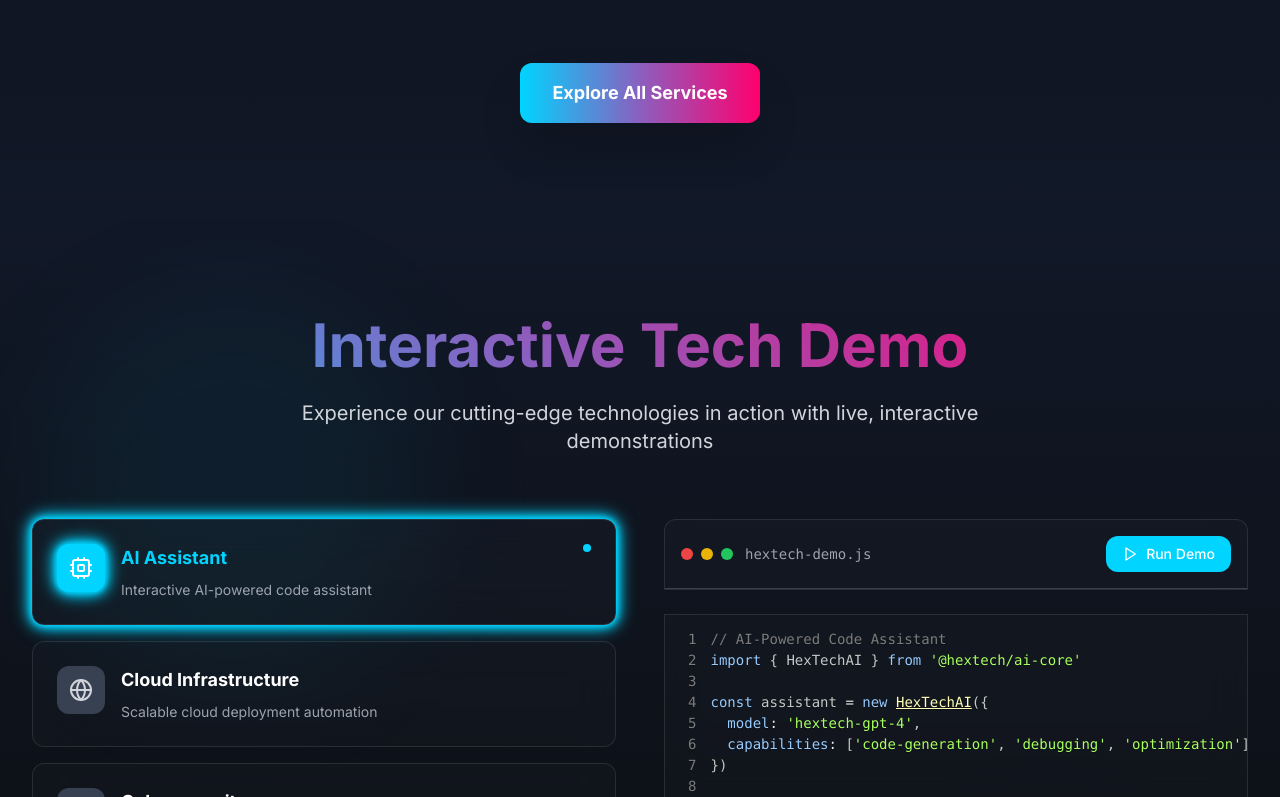
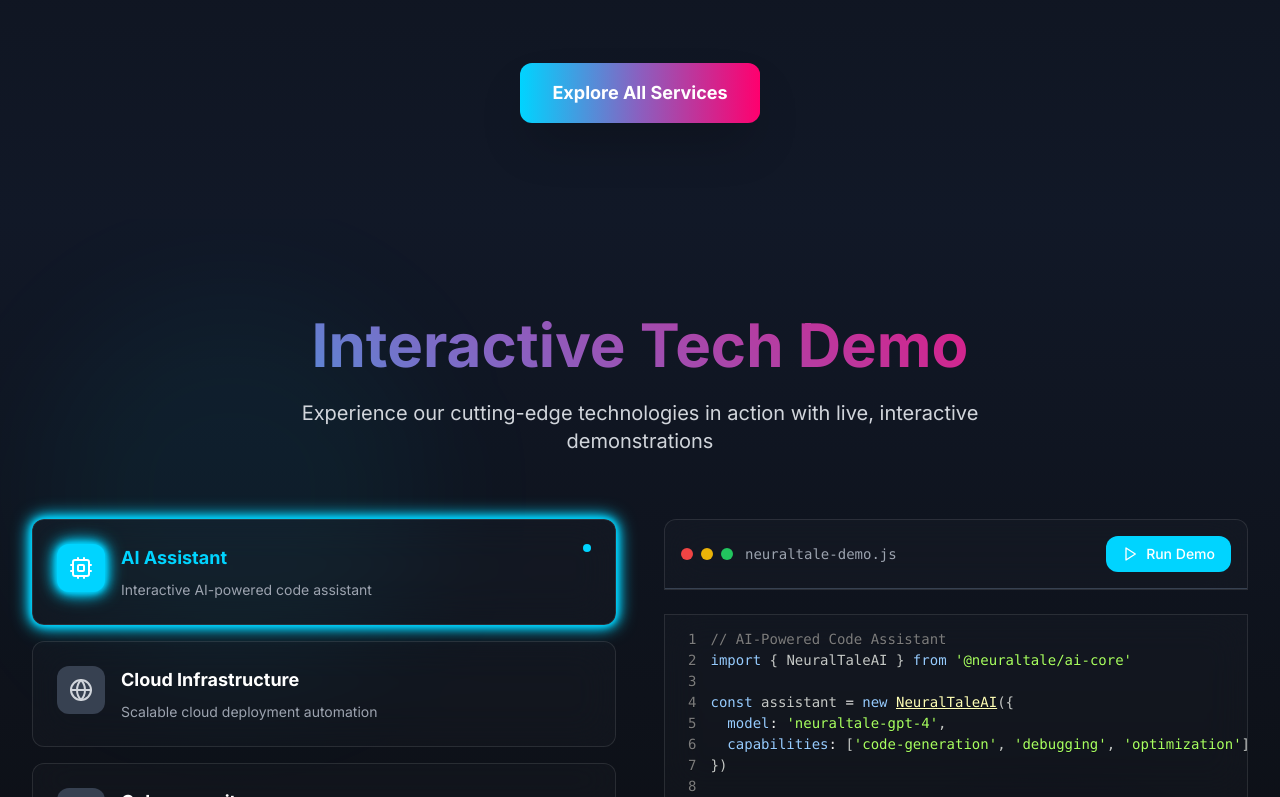
Before and after one commit to JuliusNtale/Neuraltale-Website-with-React, a Next.js app: page / in a window 1280 px wide. Shown: the part 2003-2800 px from the top of the page. Built offline with nearby package versions, Linux system fonts and the light colour scheme.

Commit message:
Rename project references from HexTech to NeuralTale across all files

```diff
--- a/package.json
+++ b/package.json
@@ -1,5 +1,5 @@
 {
-  "name": "hextech-technologies-website",
+  "name": "neuraltale-technologies-website",
   "version": "0.1.0",
   "private": true,
   "scripts": {
--- a/src/app/layout.tsx
+++ b/src/app/layout.tsx
@@ -7,19 +7,19 @@
 const jetbrainsMono = JetBrains_Mono({ subsets: ['latin'], variable: '--font-jetbrains' })
 
 export const metadata: Metadata = {
-  title: 'HexTech Technologies - Innovating the Future',
-  description: 'Cutting-edge technology solutions for AI, Cloud Computing, Cybersecurity, and more. Experience the future with HexTech Technologies.',
-  keywords: ['technology', 'AI', 'cloud computing', 'cybersecurity', 'innovation', 'hextech'],
-  authors: [{ name: 'HexTech Technologies' }],
+  title: 'NeuralTale Technologies - Innovating the Future',
+  description: 'Cutting-edge technology solutions for AI, Cloud Computing, Cybersecurity, and more. Experience the future with NeuralTale Technologies.',
+  keywords: ['technology', 'AI', 'cloud computing', 'cybersecurity', 'innovation', 'neuraltale'],
+  authors: [{ name: 'NeuralTale Technologies' }],
   openGraph: {
-    title: 'HexTech Technologies - Innovating the Future',
+    title: 'NeuralTale Technologies - Innovating the Future',
     description: 'Cutting-edge technology solutions for the modern world',
     type: 'website',
-    siteName: 'HexTech Technologies',
+    siteName: 'NeuralTale Technologies',
   },
   twitter: {
     card: 'summary_large_image',
-    title: 'HexTech Technologies',
+    title: 'NeuralTale Technologies',
     description: 'Innovating the Future with Advanced Technology',
   },
   viewport: 'width=device-width, initial-scale=1',
--- a/src/components/layout/Footer.tsx
+++ b/src/components/layout/Footer.tsx
@@ -87,10 +87,10 @@
           <div className="max-w-7xl mx-auto px-4 sm:px-6 lg:px-8">
             <div className="text-center">
               <h3 className="text-3xl md:text-4xl font-bold text-white mb-4">
-                Stay Updated with <span className="gradient-text">HexTech</span>
+                Stay Updated with <span className="gradient-text">NeuralTale</span>
               </h3>
               <p className="text-gray-300 text-lg mb-8 max-w-2xl mx-auto">
-                Get the latest insights on technology trends, industry news, and HexTech updates delivered to your inbox.
+                Get the latest insights on technology trends, industry news, and NeuralTale updates delivered to your inbox.
               </p>
 
               <div className="flex flex-col sm:flex-row max-w-md mx-auto gap-4">
@@ -128,7 +128,7 @@
                     <Hexagon className="w-10 h-10 text-neon-blue animate-pulse-neon" />
                     <div className="absolute inset-0 w-10 h-10 bg-neon-blue/20 rounded-full blur-md" />
                   </div>
-                  <span className="text-2xl font-bold gradient-text">HexTech</span>
+                  <span className="text-2xl font-bold gradient-text">NeuralTale</span>
                 </div>
 
                 <p className="text-gray-300 leading-relaxed mb-6">
@@ -141,7 +141,7 @@
                 <div className="space-y-3">
                   <div className="flex items-center space-x-3 text-gray-300">
                     <Mail className="w-5 h-5 text-neon-blue" />
-                    <span>hello@hextech.com</span>
+                    <span>hello@neuraltale.com</span>
                   </div>
                   <div className="flex items-center space-x-3 text-gray-300">
                     <Phone className="w-5 h-5 text-neon-blue" />
@@ -200,7 +200,7 @@
             <div className="flex flex-col md:flex-row items-center justify-between space-y-4 md:space-y-0">
               {/* Copyright */}
               <div className="text-gray-400 text-center md:text-left">
-                <p>&copy; 2024 HexTech Technologies. All rights reserved.</p>
+                <p>&copy; 2024 NeuralTale Technologies. All rights reserved.</p>
                 <p className="text-sm mt-1">
                   Built with ❤️ using Next.js, TypeScript & Tailwind CSS
                 </p>
--- a/src/components/layout/Navbar.tsx
+++ b/src/components/layout/Navbar.tsx
@@ -50,7 +50,7 @@
               <div className="absolute inset-0 w-8 h-8 bg-neon-blue/20 rounded-full blur-md" />
             </div>
             <span className="text-xl font-bold gradient-text">
-              HexTech
+              NeuralTale
             </span>
           </motion.div>
 
--- a/src/components/sections/ContactForm.tsx
+++ b/src/components/sections/ContactForm.tsx
@@ -53,7 +53,7 @@
     {
       icon: Mail,
       title: 'Email Us',
-      content: 'hello@hextech.com',
+      content: 'hello@neuraltale.com',
       description: 'Send us an email anytime!'
     },
     {
@@ -95,7 +95,7 @@
             <span className="gradient-text">Get In Touch</span>
           </h2>
           <p className="text-xl text-gray-300 max-w-3xl mx-auto">
-            Ready to transform your business? Let's discuss how HexTech can help you achieve your goals
+            Ready to transform your business? Let's discuss how NeuralTale can help you achieve your goals
           </p>
         </motion.div>
 
--- a/src/components/sections/Hero.tsx
+++ b/src/components/sections/Hero.tsx
@@ -181,7 +181,7 @@
             <br />
             <span className="text-white">the Future with</span>
             <br />
-            <span className="gradient-text">HexTech</span>
+            <span className="gradient-text">NeuralTale</span>
           </motion.h1>
 
           {/* Subheading */}
--- a/src/components/sections/StatsCounter.tsx
+++ b/src/components/sections/StatsCounter.tsx
@@ -243,7 +243,7 @@
               Ready to join these numbers?
             </h3>
             <p className="text-gray-300 mb-6">
-              Join thousands of satisfied clients who have transformed their businesses with HexTech Technologies
+              Join thousands of satisfied clients who have transformed their businesses with NeuralTale Technologies
             </p>
             <motion.button
               whileHover={{ scale: 1.05, y: -2 }}
--- a/src/components/sections/TechDemo.tsx
+++ b/src/components/sections/TechDemo.tsx
@@ -14,10 +14,10 @@
     icon: Cpu,
     description: 'Interactive AI-powered code assistant',
     code: `// AI-Powered Code Assistant
-import { HexTechAI } from '@hextech/ai-core'
+import { NeuralTaleAI } from '@neuraltale/ai-core'
 
-const assistant = new HexTechAI({
-  model: 'hextech-gpt-4',
+const assistant = new NeuralTaleAI({
+  model: 'neuraltale-gpt-4',
   capabilities: ['code-generation', 'debugging', 'optimization']
 })
 
@@ -36,17 +36,17 @@
     title: 'Cloud Infrastructure',
     icon: Globe,
     description: 'Scalable cloud deployment automation',
-    code: `# HexTech Cloud Infrastructure as Code
+    code: `# NeuralTale Cloud Infrastructure as Code
 terraform {
   required_providers {
-    hextech = {
-      source  = "hextech/cloud"
+    neuraltale = {
+      source  = "neuraltale/cloud"
       version = "~> 2.0"
     }
   }
 }
 
-resource "hextech_cluster" "production" {
+resource "neuraltale_cluster" "production" {
   name               = "production-cluster"
   region             = "us-west-2"
   auto_scaling       = true
@@ -73,11 +73,11 @@
     description: 'Advanced threat detection system',
     code: `#!/usr/bin/env python3
 """
-HexTech Advanced Threat Detection System
+NeuralTale Advanced Threat Detection System
 Real-time security monitoring and response
 """
 
-from hextech.security import ThreatDetector, SecurityAnalyzer
+from neuraltale.security import ThreatDetector, SecurityAnalyzer
 import asyncio
 
 class AdvancedSecuritySystem:
@@ -231,7 +231,7 @@
                     <div className="w-3 h-3 rounded-full bg-green-500" />
                   </div>
                   <span className="text-gray-400 text-sm font-mono">
-                    hextech-demo.{activeTab.id === 'cloud' ? 'tf' : activeTab.id === 'security' ? 'py' : 'js'}
+                    neuraltale-demo.{activeTab.id === 'cloud' ? 'tf' : activeTab.id === 'security' ? 'py' : 'js'}
                   </span>
                 </div>
 
--- a/tailwind.config.js
+++ b/tailwind.config.js
@@ -50,7 +50,7 @@
           DEFAULT: "hsl(var(--card))",
           foreground: "hsl(var(--card-foreground))",
         },
-        // HexTech custom colors
+        // NeuralTale custom colors
         neon: {
           blue: "#00D4FF",
           purple: "#8B5FBF",
```
Also changed, not shown: src/components/sections/Testimonials.tsx (+6 -6 lines), 1 other file (tests, documents, lock files or other folders).
